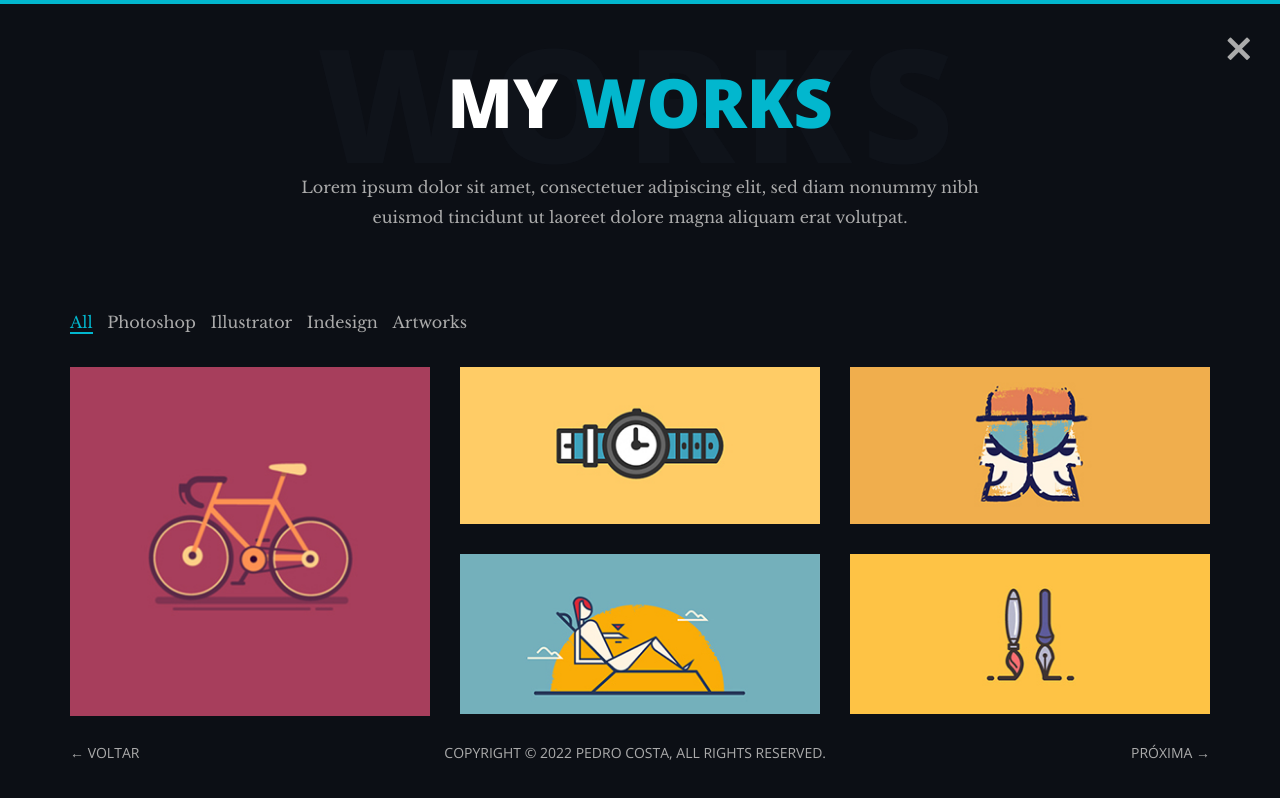
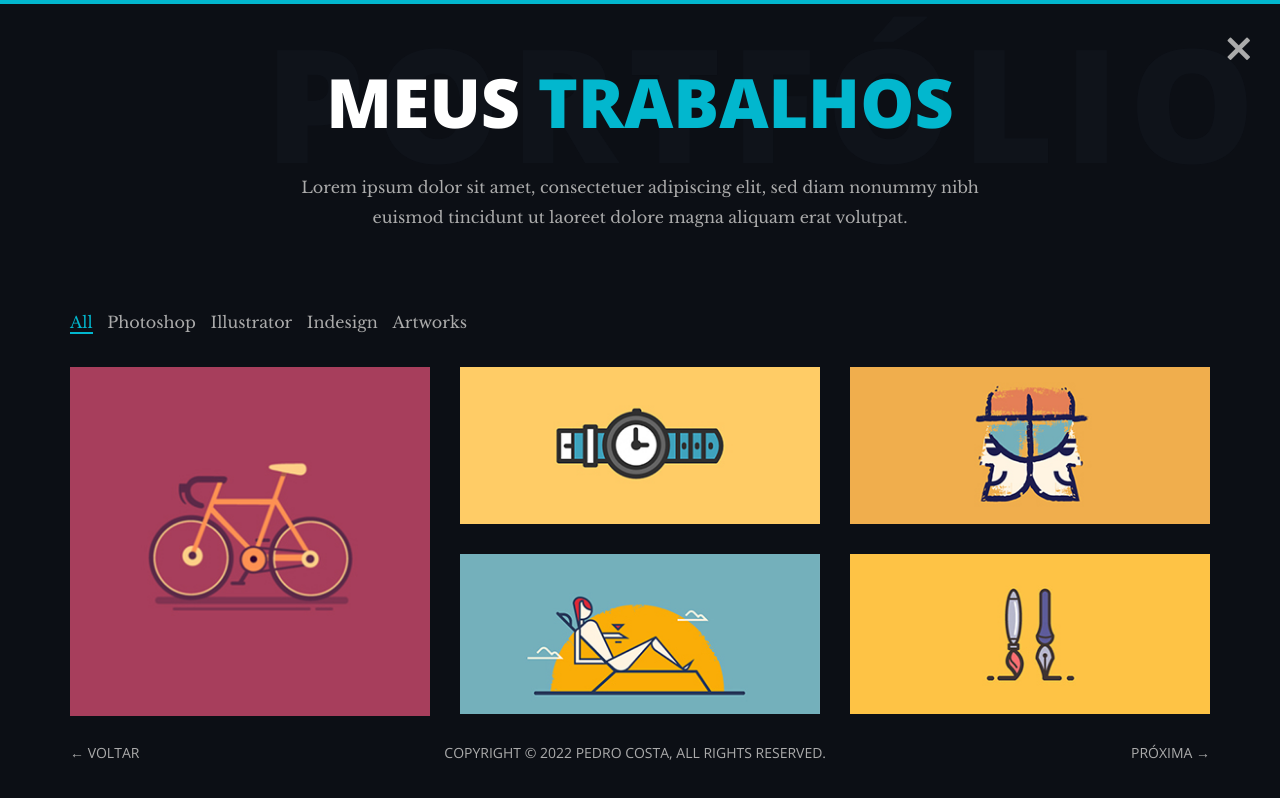
Before and after one commit to P3droCYB/Portf-lio, a website: page works.html in a window 1280 px wide. Drawn offline with nearby package versions, Linux system fonts and the light colour scheme; files whose address does not match are found by name.

Commit message:
Update works.html

```diff
--- a/works.html
+++ b/works.html
@@ -45,7 +45,7 @@
                         <div class="row">
                             <div class="col-xs-12 col-md-offset-1 col-md-10 col-lg-offset-2 col-lg-8">
                                 <div class="page-title text-center">
-                                    <h2>My <span class="primary">works</span> <span class="title-bg">works</span></h2>
+                                    <h2>Meus <span class="primary">Trabalhos</span> <span class="title-bg">Portfólio</span></h2>
                                     <p>Lorem ipsum dolor sit amet, consectetuer adipiscing elit, sed diam nonummy nibh euismod tincidunt ut laoreet dolore magna aliquam erat volutpat.</p>
                                 </div>
                             </div>
```
